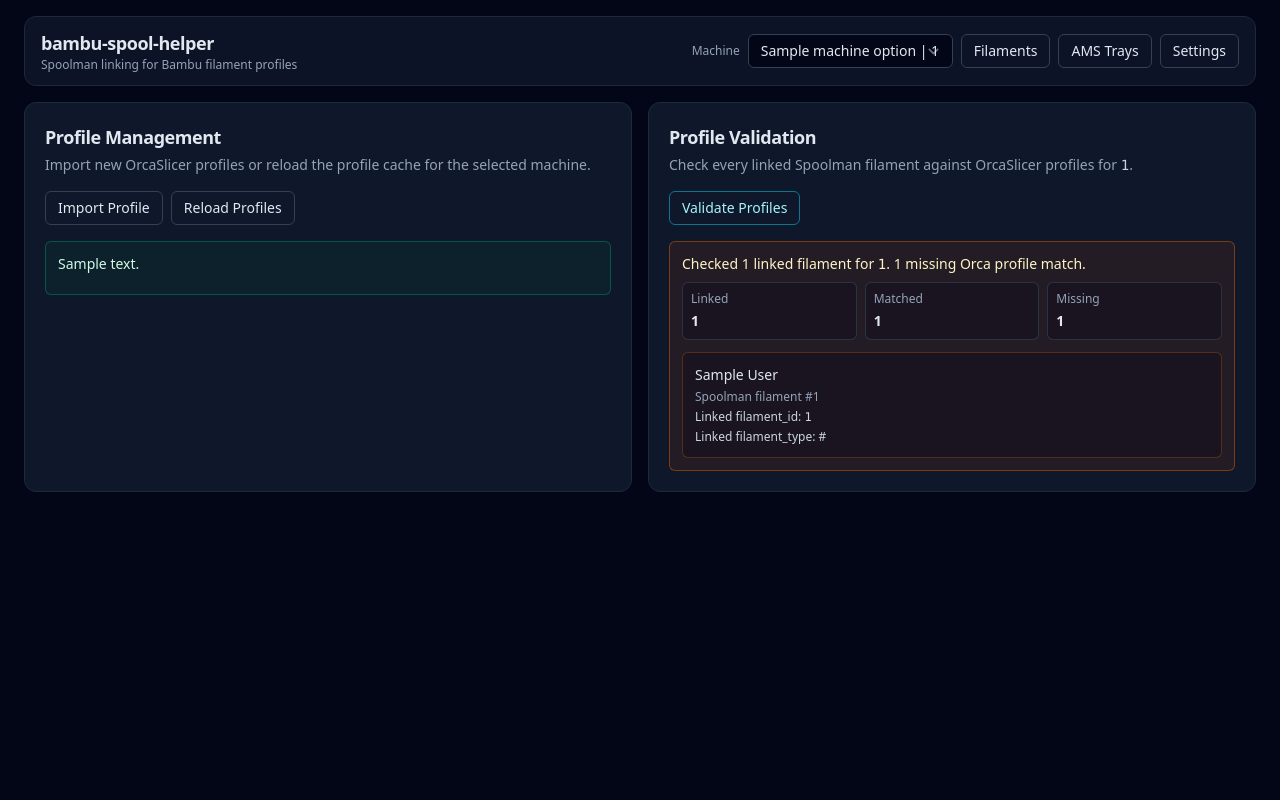
After one commit to leolobato/bambu-spool-helper, a FastAPI app: template app/templates/settings.html in a window 1280 px wide. The commit adds this page. Run offline with FastAPI, Linux system fonts and the light colour scheme; the template is opened without the code that fills it: most values are stand-ins (such as "Sample title", 1, 10 or a date in 2020); some libraries are stand-ins or nearby versions.

Commit message:
Move profile actions to settings screen

```diff
--- a/app/routers/web.py
+++ b/app/routers/web.py
@@ -272,6 +272,38 @@ def _build_tray_profile_matches(
     return matches
 
 
+def _build_linked_profile_validation(
+    filaments: list[SpoolmanFilament],
+    profiles: list[FilamentProfileResponse],
+) -> dict[str, Any]:
+    linked_filaments = [filament for filament in filaments if filament.is_linked]
+    matched: list[dict[str, Any]] = []
+    missing: list[dict[str, Any]] = []
+
+    for filament in linked_filaments:
+        profile = _find_linked_profile(profiles, filament)
+        item = {
+            "filament": filament,
+            "linked_filament_id": (filament.ams_filament_id or "").strip(),
+            "linked_filament_type": (filament.ams_filament_type or "").strip(),
+        }
+        if profile is None:
+            missing.append(item)
+            continue
+        matched.append({
+            **item,
+            "profile": profile,
+        })
+
+    return {
+        "linked_count": len(linked_filaments),
+        "matched_count": len(matched),
+        "missing_count": len(missing),
+        "matched": matched,
+        "missing": missing,
+    }
+
+
 def _filter_filaments(filaments: list[SpoolmanFilament], filter_mode: str, search: str) -> list[SpoolmanFilament]:
     filtered = filaments
     if filter_mode == "linked":
@@ -479,6 +511,40 @@ def _render_import_profile_modal(
     )
 
 
+def _render_settings_action_result(
+    request: Request,
+    *,
+    success_message: str = "",
+    error_message: str = "",
+    reload_summary: dict[str, Any] | None = None,
+) -> HTMLResponse:
+    return templates.TemplateResponse(
+        "partials/settings_action_result.html",
+        {
+            "request": request,
+            "success_message": success_message,
+            "error_message": error_message,
+            "reload_summary": reload_summary or {},
+        },
+    )
+
+
+def _render_settings_validation_result(
+    request: Request,
+    *,
+    validation: dict[str, Any] | None = None,
+    error_message: str = "",
+) -> HTMLResponse:
+    return templates.TemplateResponse(
+        "partials/settings_validation_result.html",
+        {
+            "request": request,
+            "validation": validation,
+            "error_message": error_message,
+        },
+    )
+
+
 @router.get("/")
 async def index(
     request: Request,
@@ -533,6 +599,68 @@ async def import_profile_modal(
 ) -> HTMLResponse:
     _, machine_id = await _machine_context(request, machine)
     return _render_import_profile_modal(request, machine_id=machine_id)
+
+
+@router.get("/settings")
+async def settings_page(
+    request: Request,
+    machine: str = Query(default=""),
+) -> HTMLResponse:
+    machine_options, machine_id = await _machine_context(request, machine)
+    return templates.TemplateResponse(
+        "settings.html",
+        {
+            "request": request,
+            "machine_options": machine_options,
+            "machine_id": machine_id,
+            "active_page": "settings",
+        },
+    )
+
+
+@router.post("/settings/reload-profiles")
+async def settings_reload_profiles(
+    request: Request,
+    machine: str = Query(default=""),
+) -> HTMLResponse:
+    _, machine_id = await _machine_context(request, machine)
+    try:
+        reload_summary, profiles = await request.app.state.orcaslicer.reload_profiles(machine_id)
+    except httpx.HTTPError as exc:
+        return _render_settings_action_result(
+            request,
+            error_message=f"Reload failed: {exc}",
+        )
+
+    success_message = f"Reloaded {len(profiles)} profiles for {machine_id}."
+    return _render_settings_action_result(
+        request,
+        success_message=success_message,
+        reload_summary=reload_summary,
+    )
+
+
+@router.post("/settings/validate-profiles")
+async def settings_validate_profiles(
+    request: Request,
+    machine: str = Query(default=""),
+) -> HTMLResponse:
+    _, machine_id = await _machine_context(request, machine)
+    filaments, error = await _load_filaments(request)
+    if error:
+        return _render_settings_validation_result(request, error_message=error)
+
+    try:
+        profiles = await request.app.state.orcaslicer.get_profiles(machine_id)
+    except httpx.HTTPError as exc:
+        return _render_settings_validation_result(
+            request,
+            error_message=f"Failed to load OrcaSlicer profiles: {exc}",
+        )
+
+    validation = _build_linked_profile_validation(filaments, profiles)
+    validation["machine_id"] = machine_id
+    return _render_settings_validation_result(request, validation=validation)
 
 
 @router.post("/import-profile")
--- a/app/templates/base.html
+++ b/app/templates/base.html
@@ -45,21 +45,7 @@
           </form>
           <a class="rounded-md border px-3 py-1.5 text-sm hover:bg-slate-800 {% if active_page == 'filaments' %}border-cyan-600 text-cyan-200{% else %}border-slate-700 text-slate-200{% endif %}" href="/web/?machine={{ machine_id }}">Filaments</a>
           <a class="rounded-md border px-3 py-1.5 text-sm hover:bg-slate-800 {% if active_page == 'trays' %}border-cyan-600 text-cyan-200{% else %}border-slate-700 text-slate-200{% endif %}" href="/web/trays?machine={{ machine_id }}">AMS Trays</a>
-          <button
-            class="rounded-md border border-slate-700 px-3 py-1.5 text-sm text-slate-200 hover:bg-slate-800"
-            hx-get="/web/import-profile?machine={{ machine_id }}"
-            hx-target="#modal"
-            hx-swap="innerHTML"
-          >
-            Import Profile
-          </button>
-          <button
-            class="rounded-md border border-slate-700 px-3 py-1.5 text-sm text-slate-200 hover:bg-slate-800"
-            hx-post="/reload?machine={{ machine_id }}"
-            hx-swap="none"
-          >
-            Reload Profiles
-          </button>
+          <a class="rounded-md border px-3 py-1.5 text-sm hover:bg-slate-800 {% if active_page == 'settings' %}border-cyan-600 text-cyan-200{% else %}border-slate-700 text-slate-200{% endif %}" href="/web/settings?machine={{ machine_id }}">Settings</a>
         </div>
       </header>
 
--- /dev/null
+++ b/app/templates/partials/settings_action_result.html
@@ -0,0 +1,23 @@
+{% if error_message %}
+  <div class="rounded-md border border-rose-700/60 bg-rose-900/30 p-3 text-sm text-rose-100">
+    {{ error_message }}
+  </div>
+{% elif success_message %}
+  <div class="rounded-md border border-emerald-700/60 bg-emerald-900/20 p-3 text-sm text-emerald-100">
+    <div>{{ success_message }}</div>
+    {% if reload_summary %}
+      <dl class="mt-2 space-y-1 text-xs text-emerald-100/80">
+        {% for key, value in reload_summary.items() %}
+          <div class="flex gap-2">
+            <dt class="w-28 shrink-0 text-emerald-200/70">{{ key }}</dt>
+            <dd>{{ value }}</dd>
+          </div>
+        {% endfor %}
+      </dl>
+    {% endif %}
+  </div>
+{% else %}
+  <div class="rounded-md border border-dashed border-slate-700 p-3 text-sm text-slate-400">
+    No profile action has been run yet.
+  </div>
+{% endif %}
--- /dev/null
+++ b/app/templates/partials/settings_validation_result.html
@@ -0,0 +1,48 @@
+{% if error_message %}
+  <div class="rounded-md border border-rose-700/60 bg-rose-900/30 p-3 text-sm text-rose-100">
+    {{ error_message }}
+  </div>
+{% elif validation %}
+  <div class="rounded-md border {% if validation.missing_count %}border-amber-700/60 bg-amber-900/20{% else %}border-emerald-700/60 bg-emerald-900/20{% endif %} p-3">
+    <div class="text-sm {% if validation.missing_count %}text-amber-100{% else %}text-emerald-100{% endif %}">
+      Checked {{ validation.linked_count }} linked filament{% if validation.linked_count != 1 %}s{% endif %} for <span class="font-mono">{{ validation.machine_id }}</span>.
+      {% if validation.missing_count %}
+        {{ validation.missing_count }} missing Orca profile match{% if validation.missing_count != 1 %}es{% endif %}.
+      {% else %}
+        All linked filaments have a matching Orca profile.
+      {% endif %}
+    </div>
+
+    <div class="mt-2 grid gap-2 text-xs text-slate-200 sm:grid-cols-3">
+      <div class="rounded-md border border-slate-700/70 bg-slate-950/30 p-2">
+        <div class="text-slate-400">Linked</div>
+        <div class="mt-1 text-sm font-semibold">{{ validation.linked_count }}</div>
+      </div>
+      <div class="rounded-md border border-slate-700/70 bg-slate-950/30 p-2">
+        <div class="text-slate-400">Matched</div>
+        <div class="mt-1 text-sm font-semibold">{{ validation.matched_count }}</div>
+      </div>
+      <div class="rounded-md border border-slate-700/70 bg-slate-950/30 p-2">
+        <div class="text-slate-400">Missing</div>
+        <div class="mt-1 text-sm font-semibold">{{ validation.missing_count }}</div>
+      </div>
+    </div>
+
+    {% if validation.missing %}
+      <div class="mt-3 space-y-2">
+        {% for item in validation.missing %}
+          <div class="rounded-md border border-amber-700/40 bg-slate-950/30 p-3 text-sm text-slate-200">
+            <div class="font-medium">{{ item.filament.display_name }}</div>
+            <div class="mt-1 text-xs text-slate-400">Spoolman filament #{{ item.filament.id }}</div>
+            <div class="mt-1 text-xs text-slate-300">Linked filament_id: <span class="font-mono">{{ item.linked_filament_id or "-" }}</span></div>
+            <div class="mt-1 text-xs text-slate-300">Linked filament_type: {{ item.linked_filament_type or "-" }}</div>
+          </div>
+        {% endfor %}
+      </div>
+    {% endif %}
+  </div>
+{% else %}
+  <div class="rounded-md border border-dashed border-slate-700 p-3 text-sm text-slate-400">
+    Run validation to find linked filaments that no longer match any Orca profile.
+  </div>
+{% endif %}
--- /dev/null
+++ b/app/templates/settings.html
@@ -0,0 +1,53 @@
+{% extends "base.html" %}
+
+{% block content %}
+<div class="grid gap-4 lg:grid-cols-2">
+  <section class="rounded-xl border border-slate-800 bg-panel p-5">
+    <h2 class="text-lg font-semibold tracking-tight">Profile Management</h2>
+    <p class="mt-1 text-sm text-slate-400">Import new OrcaSlicer profiles or reload the profile cache for the selected machine.</p>
+
+    <div class="mt-4 flex flex-wrap gap-2">
+      <button
+        class="rounded-md border border-slate-700 px-3 py-1.5 text-sm text-slate-200 hover:bg-slate-800"
+        hx-get="/web/import-profile?machine={{ machine_id }}"
+        hx-target="#modal"
+        hx-swap="innerHTML"
+      >
+        Import Profile
+      </button>
+      <button
+        class="rounded-md border border-slate-700 px-3 py-1.5 text-sm text-slate-200 hover:bg-slate-800"
+        hx-post="/web/settings/reload-profiles?machine={{ machine_id }}"
+        hx-target="#settings-action-result"
+        hx-swap="innerHTML"
+      >
+        Reload Profiles
+      </button>
+    </div>
+
+    <div id="settings-action-result" class="mt-4">
+      {% include "partials/settings_action_result.html" %}
+    </div>
+  </section>
+
+  <section class="rounded-xl border border-slate-800 bg-panel p-5">
+    <h2 class="text-lg font-semibold tracking-tight">Profile Validation</h2>
+    <p class="mt-1 text-sm text-slate-400">Check every linked Spoolman filament against OrcaSlicer profiles for <span class="font-mono text-slate-300">{{ machine_id }}</span>.</p>
+
+    <div class="mt-4">
+      <button
+        class="rounded-md border border-cyan-700 px-3 py-1.5 text-sm text-cyan-200 hover:bg-cyan-900/30"
+        hx-post="/web/settings/validate-profiles?machine={{ machine_id }}"
+        hx-target="#settings-validation-result"
+        hx-swap="innerHTML"
+      >
+        Validate Profiles
+      </button>
+    </div>
+
+    <div id="settings-validation-result" class="mt-4">
+      {% include "partials/settings_validation_result.html" %}
+    </div>
+  </section>
+</div>
+{% endblock %}
```
Also changed, not shown: tests/test_settings_profile_validation.py (added, +68 -0 lines).
